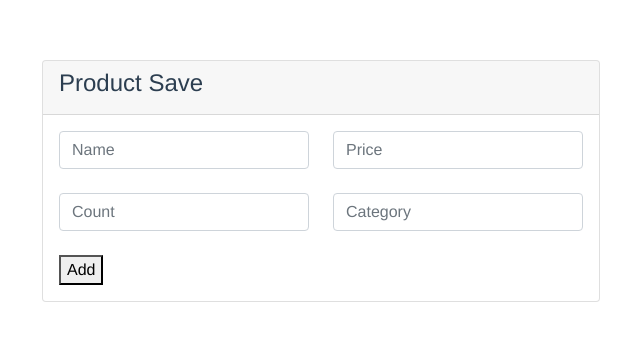
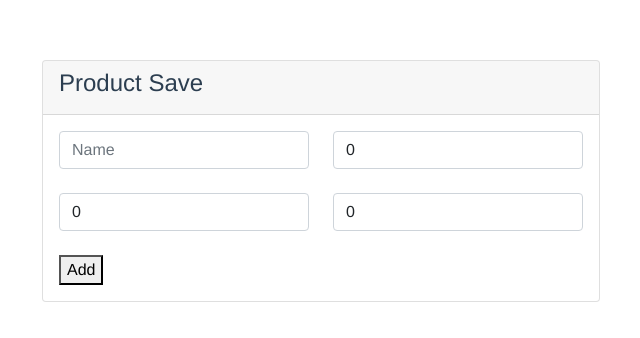
Before and after one commit to dzgntutar/vue-and-golang-data-grid-workshop, a Vue app in the folder ui/: page /addProduct in a window 1280 px wide. Shown: the top 338 px of the page, without its empty margins (319-959 px from the left). Built offline with nearby package versions, Linux system fonts and the light colour scheme.

Commit message:
model binding and add method

```diff
--- a/ui/src/components/product/productAdd.vue
+++ b/ui/src/components/product/productAdd.vue
@@ -6,27 +6,26 @@
     <div class="card-body">
       <div class="row">
         <div class="col">
-          <input type="text" class="form-control" placeholder="Name">
+          <input type="text" class="form-control" placeholder="Name" v-model="product.name">
         </div>
         <div class="col">
-          <input type="number" class="form-control" placeholder="Price">
+          <input type="number" class="form-control" placeholder="Price" v-model="product.price">
         </div>
       </div>
       <br>
       <div class="row">
         <div class="col">
-          <input type="text" class="form-control" placeholder="Count">
+          <input type="text" class="form-control" placeholder="Count" v-model="product.count">
         </div>
         <div class="col">
-          <input type="text" class="form-control" placeholder="Category">
+          <input type="text" class="form-control" placeholder="Category" v-model="product.category">
         </div>
       </div>
       <br>
       <div class="row">
         <div class="col">
-          <button>Add</button>
+          <button @click="add">Add</button>
         </div>
-
       </div>
     </div>
 
@@ -35,7 +34,22 @@
 
 <script>
 export default {
-  name: "productAdd"
+  name: "productAdd",
+  data() {
+    return {
+      product: {
+        name: null,
+        price: 0,
+        count: 0,
+        category: 0
+      }
+    }
+  },
+  methods:{
+    add(){
+      alert(this.product.name)
+    }
+  }
 }
 </script>
 
```
